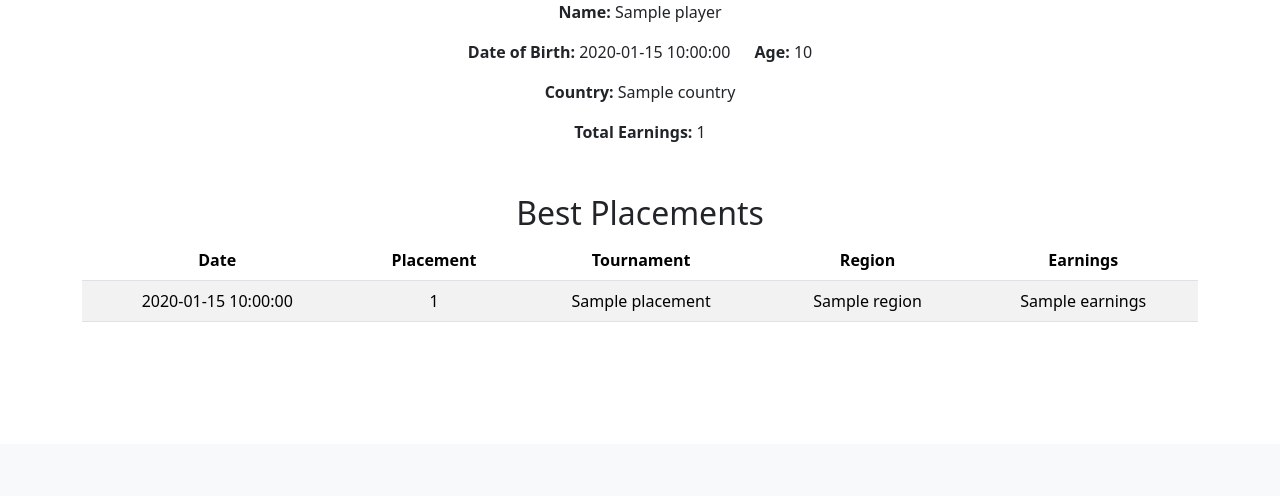
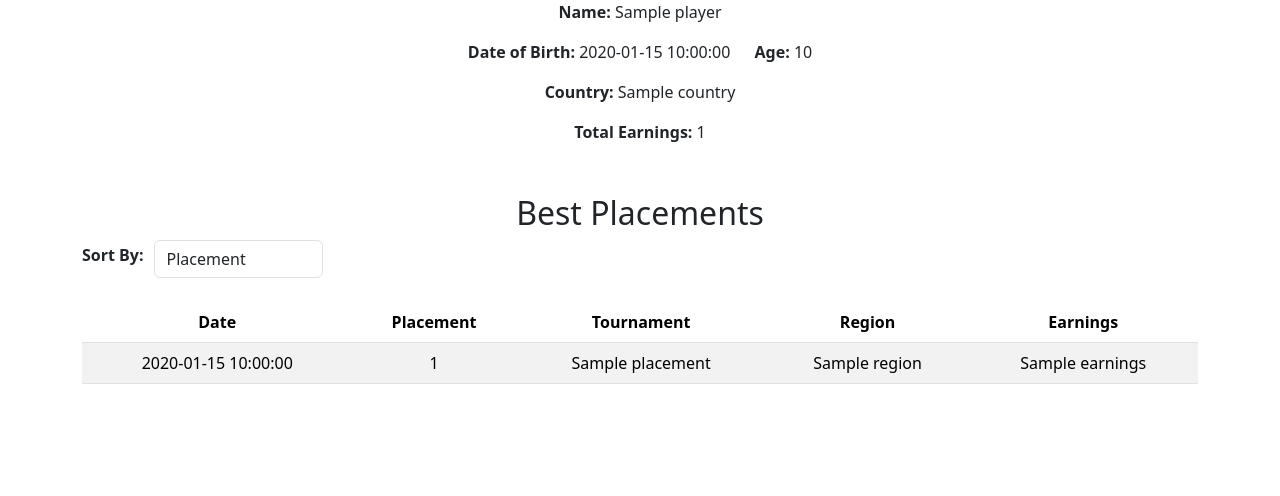
Before and after one commit to KyleKDang/fort-rank, a Flask app: template templates/player_details.html in a window 1280 px wide. Shown: the part 356-852 px from the top of the page. Before the commit the page ends 678 px from the top, so only its background shows below. Run offline with Flask 3, Linux system fonts and the light colour scheme; the template is opened without the code that fills it: most values are stand-ins (such as "Sample title", 1, 10 or a date in 2020); grey boxes marked "Sample" are stand-in pictures.

Commit message:
Add sort selector to player details page and change scroll restoration to instant

```diff
--- a/app.py
+++ b/app.py
@@ -53,13 +53,30 @@ def index():
     return render_template("index.html", players=players, sort_by=sort_by)
 
 
-@app.route('/player/<username>')
+@app.route('/player/<username>', methods=["GET", "POST"])
 def player_details(username):
-    player, placements = get_player_details(username)
+    if request.method == "POST":
+        sort_by = request.form.get('sort_by')
+        if sort_by == "placement_rank":
+            direction = "ASC"
+        elif sort_by == "date_newest":
+            sort_by = "placement_date"
+            direction = "ASC"
+        elif sort_by == "date_oldest":
+            sort_by = "placement_date"
+            direction = "DESC"
+        else:
+            direction = "DESC"
+    else:
+        sort_by = "placement_rank"
+        direction = "ASC"
+
+
+    player, placements = get_player_details(username, sort_by, direction)
     return render_template('player_details.html', player=player, placements=placements)
 
 
-def get_player_details(username):
+def get_player_details(username, sort_by, direction):
     with sqlite3.connect('fortnite_rankings.db') as conn:
         cursor = conn.cursor()
         cursor.execute('SELECT * FROM players WHERE username = ?', (username,))
@@ -77,9 +94,10 @@ def get_player_details(username):
             "image": f"../static/images/{player_row[6]}",
         }
 
-        cursor.execute('''
-            SELECT * FROM placements WHERE player_name = ? ORDER BY placement_rank, earnings DESC, placement_date DESC
-        ''', (username,))
+        query = f'''
+            SELECT * FROM placements WHERE player_name = ? ORDER BY {sort_by} {direction}
+        '''
+        cursor.execute(query, (username,))
         placement_rows = cursor.fetchall()
 
         placements = []
--- a/helpers.py
+++ b/helpers.py
@@ -46,11 +46,11 @@ def calculate_all_time(placements):
 
 def calculate_by_year(placements, selected_year):
     region_multipliers = {
-        'NAW': 0.75,
+        'NAW': 0.5,
         'NAE': 1.0,
         'NA': 1.0,
         'EU': 1.2,
-        'Global': 1.6,
+        'Global': 5 if selected_year == "2019" else 1.6,
         'Global (Third-Party Event)': 0.8
     }
 
--- a/static/css/styles.css
+++ b/static/css/styles.css
@@ -8,3 +8,9 @@
     object-fit: cover;
     margin-bottom: 25px;
 }
+
+.centered-header {
+    display: flex;
+    justify-content: center;
+    text-align: center;
+}
--- a/static/js/scripts.js
+++ b/static/js/scripts.js
@@ -5,7 +5,13 @@ window.addEventListener('beforeunload', function () {
 window.addEventListener('load', function () {
     const scrollPosition = sessionStorage.getItem('scrollPosition');
     if (scrollPosition) {
-        window.scrollTo(0, parseInt(scrollPosition, 10));
+        window.scrollTo({
+            top: parseInt(scrollPosition, 10),
+            left: 0,
+            behavior: 'instant'
+        });
         sessionStorage.removeItem('scrollPosition');
     }
 });
+
+console.log("Scroll restoration script executed");
--- a/templates/index.html
+++ b/templates/index.html
@@ -5,6 +5,7 @@
 {% endblock %}
 
 {% block main %}
+    <script src="static/js/scripts.js"></script>
     <h1 class="mb-4">Player Rankings</h1>
 
     <form action="/" method="post" class="mb-4" style="display: flex; align-items: center;">
--- a/templates/layout.html
+++ b/templates/layout.html
@@ -11,7 +11,6 @@
         <link href="https://cdn.jsdelivr.net/npm/bootstrap@5.3.3/dist/css/bootstrap.min.css" rel="stylesheet" integrity="sha384-QWTKZyjpPEjISv5WaRU9OFeRpok6YctnYmDr5pNlyT2bRjXh0JMhjY6hW+ALEwIH" crossorigin="anonymous">
         <link rel="stylesheet" href="https://cdn.jsdelivr.net/npm/bootstrap-icons@1.11.3/font/bootstrap-icons.min.css">
         <script src="https://cdn.jsdelivr.net/npm/bootstrap@5.3.3/dist/js/bootstrap.bundle.min.js" integrity="sha384-YvpcrYf0tY3lHB60NNkmXc5s9fDVZLESaAA55NDzOxhy9GkcIdslK1eN7N6jIeHz" crossorigin="anonymous"></script>
-        <script src="static/js/scripts.js"></script>
 
         <title>Fortnite Player Ranker</title>
 
--- a/templates/player_details.html
+++ b/templates/player_details.html
@@ -5,6 +5,7 @@
 {% endblock %}
 
 {% block main %}
+    <script src="../static/js/scripts.js"></script>
     <h1 class="mb-4">{{ player['username'] }}'s Details</h1>
 
     <div class="mb-4">
@@ -19,6 +20,17 @@
     </div>
 
     <h2 style="margin-top: 50px;">Best Placements</h2>
+    <form action="/player/{{ player['username'] }}" method="post" class="mb-4" style="display: flex; align-items: center;">
+        <div class="form-group" style="display: flex; align-items: center; margin-right: 10px; white-space: nowrap;">
+            <label for="sort_by" class="form-label" style="margin-right: 10px;"><strong>Sort By:</strong></label>
+            <select id="sort_by" name="sort_by" class="form-control" style="width: auto;" onchange="this.form.submit()">
+                <option value="placement_rank" {% if sort_by == 'placement_rank' %}selected{% endif %}>Placement</option>
+                <option value="earnings" {% if sort_by == 'earnings' %}selected{% endif %}>Earnings</option>
+                <option value="date_newest" {% if sort_by == 'date_newest' %}selected{% endif %}>Date - Most Recent</option>
+                <option value="date_oldest" {% if sort_by == 'date_oldest' %}selected{% endif %}>Date - Oldest</option>
+            </select>
+        </div>
+    </form>
     <table class="table table-striped">
         <thead>
             <tr>
```
Also changed, not shown: create_db.py (+33 -1 lines).
